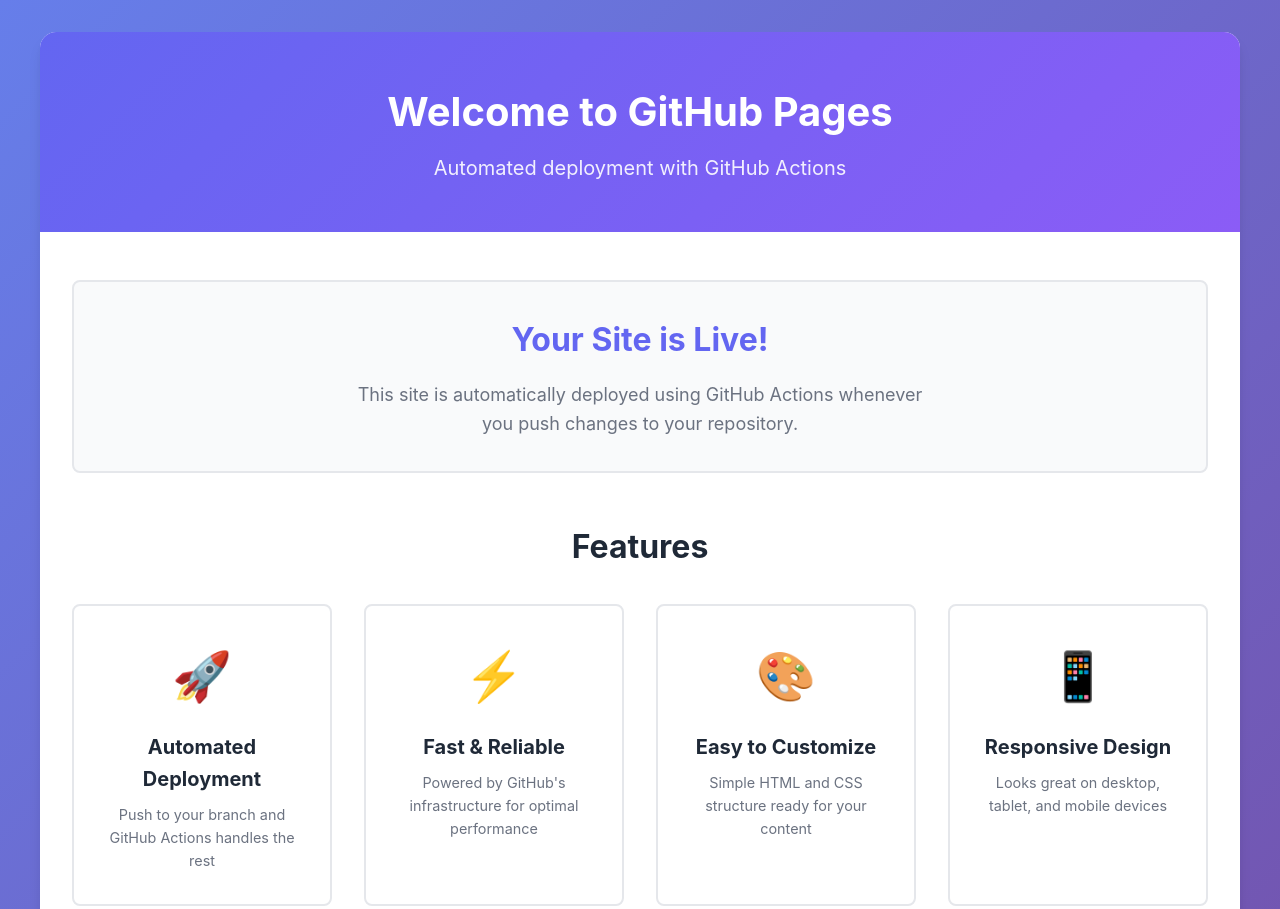
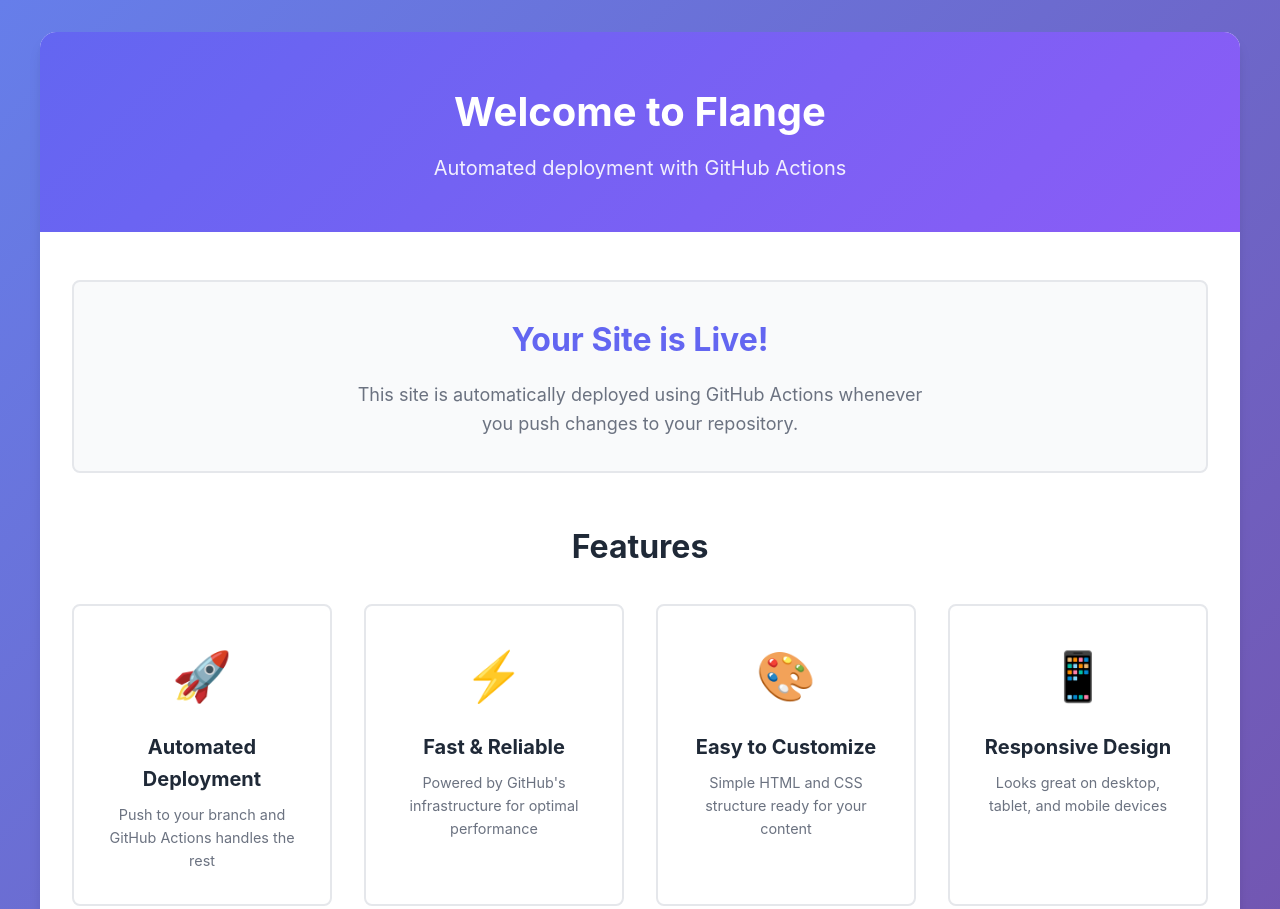
Before and after one commit to Adam-S-Daniel/scratch-claude-001, a plain HTML site: page index.html in a window 1280 px wide. Shown: the top 909 px of the page. Drawn offline with Linux system fonts and the light colour scheme.

Commit message:
Update index.html

```diff
--- a/index.html
+++ b/index.html
@@ -10,7 +10,7 @@
 <body>
     <div class="container">
         <header>
-            <h1>Welcome to GitHub Pages</h1>
+            <h1>Welcome to Flange</h1>
             <p class="subtitle">Automated deployment with GitHub Actions</p>
         </header>
 
```
